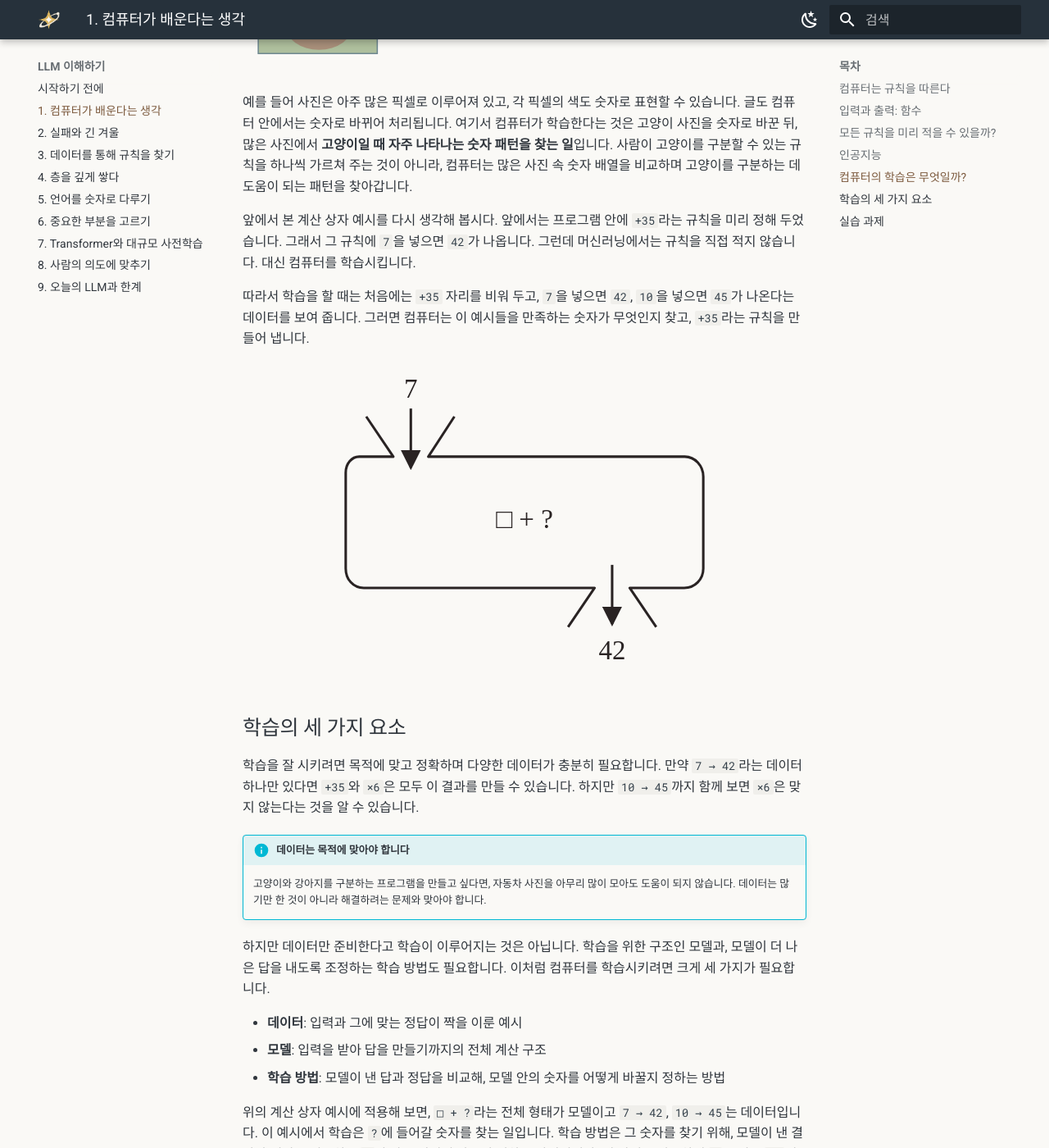
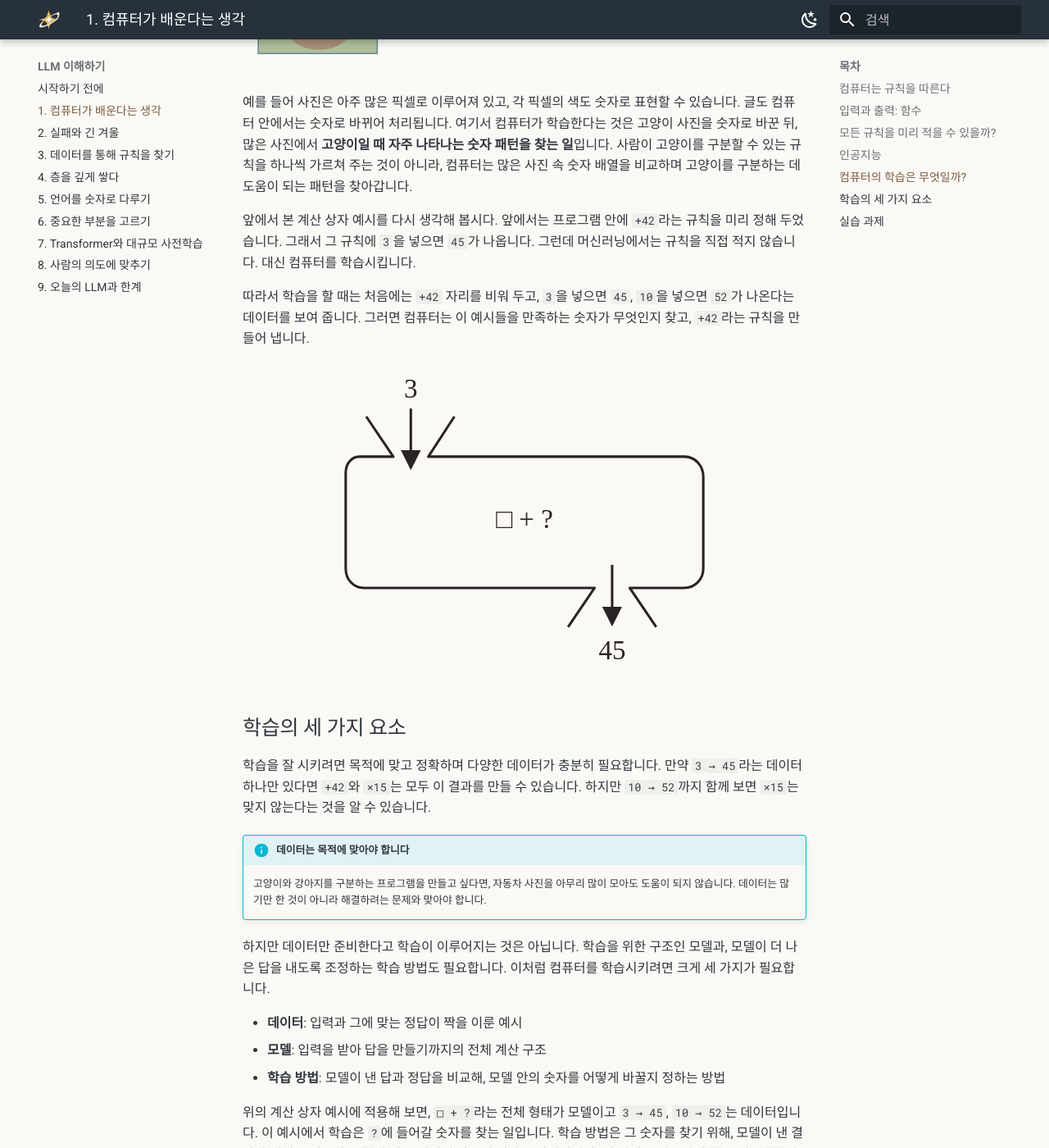
Before and after one commit to qu3vipon/the-hitchhikers-guide-to-ai, an MkDocs documentation site: the page built from docs/llm/01-machine-learning.md, in a window 1280 px wide and 1400 px high, scrolled down 4536 px. Shown: the whole window at 82% size. Built offline with MkDocs 1.6.1 and Material for MkDocs 9.7.7, drawn with Linux system fonts in a browser that asks for light colours; some of the changed text lies outside the part shown.

Commit message:
docs: refine machine learning example

```diff
--- a/docs/llm/01-machine-learning.md
+++ b/docs/llm/01-machine-learning.md
@@ -64,9 +64,9 @@ flowchart TB
 
 중학교 수학에서 함수 단원을 배우며, 숫자를 상자에 넣고 결과를 꺼내는 아래와 같은 그림을 본 적이 있을 것입니다.
 
-![입력값 7이 함수 규칙 더하기 35를 거쳐 출력값 42가 되는 함수 기계](../assets/images/function-machine.svg){ .function-mapping-image }
+![입력값 3이 함수 규칙 더하기 42를 거쳐 출력값 45가 되는 함수 기계](../assets/images/function-machine.svg){ .function-mapping-image }
 
-여기서 `7`은 입력이고, `□ + 35`는 입력을 바꾸는 규칙이며, `?`는 출력을 의미합니다. `7`을 넣으면 `42`가 나옵니다. 이처럼 **입력과 출력이 정해진 규칙으로 연결되는 관계**를 함수(function)라고 합니다.
+여기서 `3`은 입력이고, `□ + 42`는 입력을 바꾸는 규칙이며, `?`는 출력을 의미합니다. `3`을 넣으면 `45`가 나옵니다. 이처럼 **입력과 출력이 정해진 규칙으로 연결되는 관계**를 함수(function)라고 합니다.
 
 위의 외출 준비 프로그램도 비가 오는지 입력을 받아, 사람이 미리 정한 결정 트리와 조건문을 거쳐 우산을 챙길지 여부를 출력합니다. 이렇게 보면 컴퓨터 프로그램은 **입력을 받아 출력을 만드는 하나의 큰 함수**라고 볼 수 있습니다.
 
@@ -113,15 +113,15 @@ JARVIS 수준까지는 아니지만, 스무고개를 푸는 [아키네이터(Aki
 
 예를 들어 사진은 아주 많은 픽셀로 이루어져 있고, 각 픽셀의 색도 숫자로 표현할 수 있습니다. 글도 컴퓨터 안에서는 숫자로 바뀌어 처리됩니다. 여기서 컴퓨터가 학습한다는 것은 고양이 사진을 숫자로 바꾼 뒤, 많은 사진에서 **고양이일 때 자주 나타나는 숫자 패턴을 찾는 일**입니다. 사람이 고양이를 구분할 수 있는 규칙을 하나씩 가르쳐 주는 것이 아니라, 컴퓨터는 많은 사진 속 숫자 배열을 비교하며 고양이를 구분하는 데 도움이 되는 패턴을 찾아갑니다.
 
-앞에서 본 계산 상자 예시를 다시 생각해 봅시다. 앞에서는 프로그램 안에 `+35`라는 규칙을 미리 정해 두었습니다. 그래서 그 규칙에 `7`을 넣으면 `42`가 나옵니다. 그런데 머신러닝에서는 규칙을 직접 적지 않습니다. 대신 컴퓨터를 학습시킵니다.
+앞에서 본 계산 상자 예시를 다시 생각해 봅시다. 앞에서는 프로그램 안에 `+42`라는 규칙을 미리 정해 두었습니다. 그래서 그 규칙에 `3`을 넣으면 `45`가 나옵니다. 그런데 머신러닝에서는 규칙을 직접 적지 않습니다. 대신 컴퓨터를 학습시킵니다.
 
-따라서 학습을 할 때는 처음에는 `+35` 자리를 비워 두고, `7`을 넣으면 `42`, `10`을 넣으면 `45`가 나온다는 데이터를 보여 줍니다. 그러면 컴퓨터는 이 예시들을 만족하는 숫자가 무엇인지 찾고, `+35`라는 규칙을 만들어 냅니다.
+따라서 학습을 할 때는 처음에는 `+42` 자리를 비워 두고, `3`을 넣으면 `45`, `10`을 넣으면 `52`가 나온다는 데이터를 보여 줍니다. 그러면 컴퓨터는 이 예시들을 만족하는 숫자가 무엇인지 찾고, `+42`라는 규칙을 만들어 냅니다.
 
-![입력값 7과 출력값 42를 보고 함수 규칙의 알 수 없는 값을 찾는 함수 기계](../assets/images/function-machine-find-35.svg){ .function-mapping-image }
+![입력값 3과 출력값 45를 보고 함수 규칙의 알 수 없는 값을 찾는 함수 기계](../assets/images/function-machine-find-42.svg){ .function-mapping-image }
 
 ## 학습의 세 가지 요소 {#three-elements-of-learning}
 
-학습을 잘 시키려면 목적에 맞고 정확하며 다양한 데이터가 충분히 필요합니다. 만약 `7 → 42`라는 데이터 하나만 있다면 `+35`와 `×6`은 모두 이 결과를 만들 수 있습니다. 하지만 `10 → 45`까지 함께 보면 `×6`은 맞지 않는다는 것을 알 수 있습니다.
+학습을 잘 시키려면 목적에 맞고 정확하며 다양한 데이터가 충분히 필요합니다. 만약 `3 → 45`라는 데이터 하나만 있다면 `+42`와 `×15`는 모두 이 결과를 만들 수 있습니다. 하지만 `10 → 52`까지 함께 보면 `×15`는 맞지 않는다는 것을 알 수 있습니다.
 
 !!! info "데이터는 목적에 맞아야 합니다"
     고양이와 강아지를 구분하는 프로그램을 만들고 싶다면, 자동차 사진을 아무리 많이 모아도 도움이 되지 않습니다. 데이터는 많기만 한 것이 아니라 해결하려는 문제와 맞아야 합니다.
@@ -132,14 +132,14 @@ JARVIS 수준까지는 아니지만, 스무고개를 푸는 [아키네이터(Aki
 - **모델**: 입력을 받아 답을 만들기까지의 전체 계산 구조
 - **학습 방법**: 모델이 낸 답과 정답을 비교해, 모델 안의 숫자를 어떻게 바꿀지 정하는 방법
 
-위의 계산 상자 예시에 적용해 보면, `□ + ?`라는 전체 형태가 모델이고 `7 → 42`, `10 → 45`는 데이터입니다. 이 예시에서 학습은 `?`에 들어갈 숫자를 찾는 일입니다. 학습 방법은 그 숫자를 찾기 위해, 모델이 낸 결과와 정답을 비교하고 `?`의 값을 어떻게 바꿀지 정하는 방법입니다. 이 과정을 반복하면 `?`는 결국 `35`에 가까워집니다.
+위의 계산 상자 예시에 적용해 보면, `□ + ?`라는 전체 형태가 모델이고 `3 → 45`, `10 → 52`는 데이터입니다. 이 예시에서 학습은 `?`에 들어갈 숫자를 찾는 일입니다. 학습 방법은 그 숫자를 찾기 위해, 모델이 낸 결과와 정답을 비교하고 `?`의 값을 어떻게 바꿀지 정하는 방법입니다. 이 과정을 반복하면 `?`는 결국 `42`에 가까워집니다.
 
 예를 들어 학습 방법은 다음 과정을 거쳐 진행됩니다.
 
 1. 처음에는 `?`에 임의의 숫자를 넣습니다. 예를 들어 0을 넣어 봅시다.
-2. <code>7 + <span class="learning-value">0</span> = 7</code>, <code>10 + <span class="learning-value">0</span> = 10</code>이라는 결과를 데이터의 정답인 `42`, `45`와 비교합니다.
+2. <code>3 + <span class="learning-value">0</span> = 3</code>, <code>10 + <span class="learning-value">0</span> = 10</code>이라는 결과를 데이터의 정답인 `45`, `52`와 비교합니다.
 3. 결과가 모두 정답보다 작으므로 `?`를 더 큰 값으로 바꿉니다. 반대로 결과가 정답보다 크다면 값을 줄입니다.
-4. 이 과정을 반복해 두 결과가 정답에 가까워지도록 조정하면 결국 `35`를 찾게 됩니다.
+4. 이 과정을 반복해 두 결과가 정답에 가까워지도록 조정하면 결국 `42`를 찾게 됩니다.
 
 ## :material-pencil: 실습 과제 {#exercises}
 
@@ -149,11 +149,11 @@ JARVIS 수준까지는 아니지만, 스무고개를 푸는 [아키네이터(Aki
 2. 모든 인공지능은 반드시 머신러닝을 사용한다.
 3. 머신러닝은 사람이 모든 판단 규칙을 직접 적는 대신, 많은 예시에서 반복되는 패턴을 찾아 판단 기준을 만드는 방법이다.
 4. 학습 방법은 모델이 낸 결과와 정답을 비교해, 모델 안의 숫자를 어떻게 바꿀지 정하는 방법이다.
-5. `□ + ?` 예시에서 학습을 통해 찾은 `35` 자체가 모델이다.
+5. `□ + ?` 예시에서 학습을 통해 찾은 `42` 자체가 모델이다.
 
 ??? success "정답·해설"
     1. **O** — 함수는 입력을 받아 정해진 규칙으로 출력을 만드는 관계입니다.
     2. **X** — 사람이 미리 설계한 규칙이나 의사결정 트리만으로도 인공지능을 만들 수 있습니다.
     3. **O** — 머신러닝은 예시 데이터에서 반복되는 패턴을 찾아 판단 기준을 만들어 갑니다.
     4. **O** — 학습 방법은 결과와 정답의 차이를 바탕으로 모델 안의 숫자를 조정하는 방법입니다.
-    5. **X** — `□ + ?`라는 전체 계산 구조가 모델이고, `35`는 모델 안에 학습되어 저장된 숫자입니다.
+    5. **X** — `□ + ?`라는 전체 계산 구조가 모델이고, `42`는 모델 안에 학습되어 저장된 숫자입니다.
```
Also changed, not shown: docs/assets/images/function-machine-find-42.svg, docs/assets/images/function-machine.svg.
